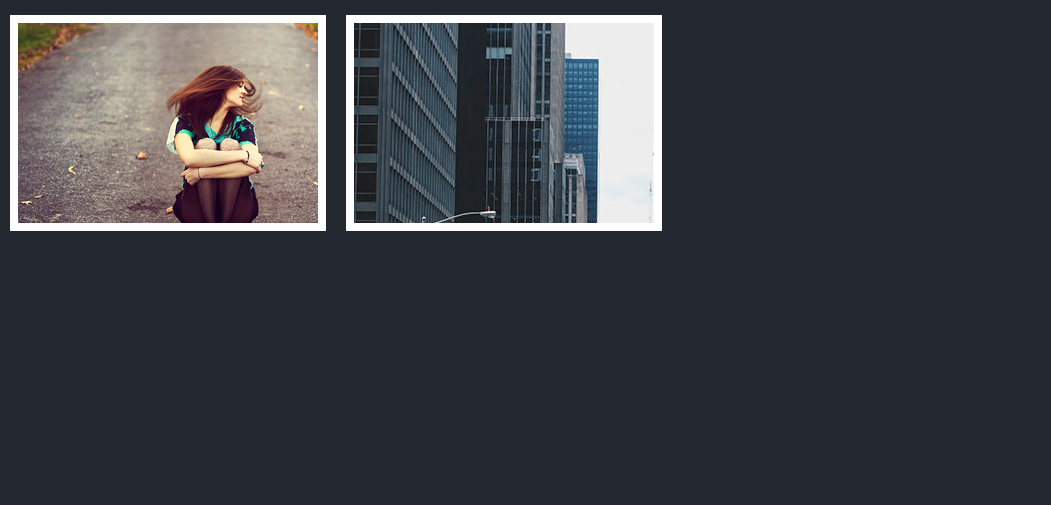
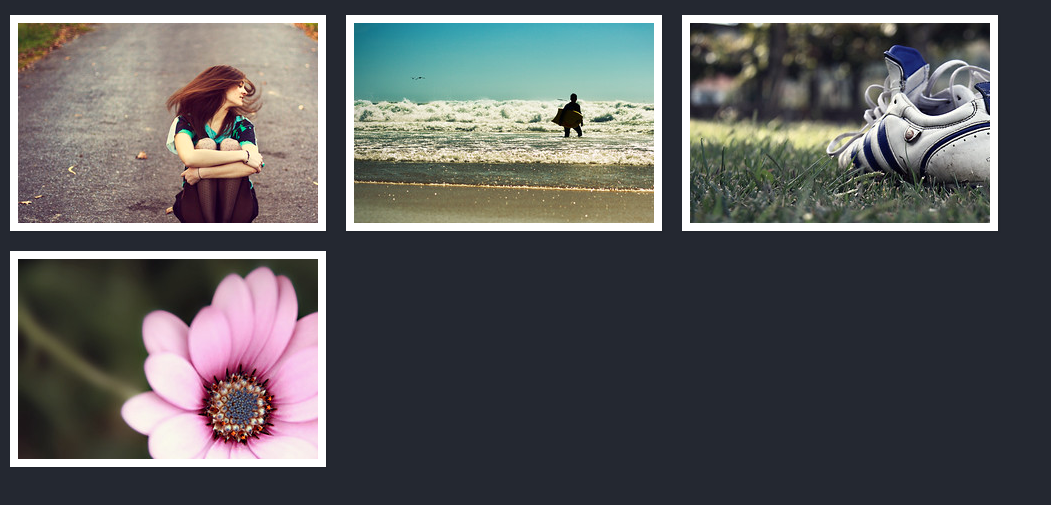
Before and after one commit to kevSchmidt/transitions-css, a website: page src/pages/share.html in a window 1280 px wide. Shown: the part 77-582 px from the top of the page, without its empty margins (0-1051 px from the left). Drawn offline with nearby package versions, Linux system fonts and the light colour scheme; files that its build step writes are made by us from their sources.

Commit message:
thumbnail working

```diff
--- a/src/share.html
+++ b/src/pages/share.html
@@ -4,7 +4,7 @@
     <meta charset="UTF-8" />
     <meta name="viewport" content="width=device-width, initial-scale=1.0" />
     <title>CSS ANIMATIONS</title>
-    <link rel="stylesheet" href="./styles/style.css" />
+    <link rel="stylesheet" href="../styles/style.css" />
     <!-- SVGBOX: https://svgbox.net/iconsets -->
   </head>
 
@@ -12,6 +12,7 @@
     <!-- Like Page Transition -->
     <div class="transition transition--like is-active"></div>
 
+    <!-- Navigation -->
     <header>
       <img
         class="activator"
@@ -23,7 +24,7 @@
       <nav>
         <ul>
           <li>
-            <a href="./index.html" class="anchors-link">
+            <a href="../index.html" class="anchors-link">
               <img
                 src="//s.svgbox.net/hero-outline.svg?fill=805ad5#home"
                 alt="home-icon"
@@ -66,38 +67,47 @@
       </nav>
     </header>
 
+    <!-- Content -->
     <main>
       <div id="grid" class="main">
+        <!-- image 1 -->
         <div class="view">
           <div class="view-back">
             <span data-icon="A">566</span>
             <span data-icon="B">124</span>
             <a
               href="http://www.flickr.com/photos/ag2r/5439506585/in/photostream"
-              >→</a
             >
+              →
+            </a>
           </div>
-          <div class="slice s1" style="background-image: url(./images/2.jpg)">
+          <div
+            class="slice s1"
+            style="background-image: url(../images/girl.jpg)"
+          >
             <span class="overlay"></span>
 
-            <div class="slice s2" style="background-image: url(./images/2.jpg)">
+            <div
+              class="slice s2"
+              style="background-image: url(../images/girl.jpg)"
+            >
               <span class="overlay"></span>
 
               <div
                 class="slice s3"
-                style="background-image: url(./images/2.jpg)"
+                style="background-image: url(../images/girl.jpg)"
               >
                 <span class="overlay"></span>
 
                 <div
                   class="slice s4"
-                  style="background-image: url(./images/2.jpg)"
+                  style="background-image: url(../images/girl.jpg)"
                 >
                   <span class="overlay"></span>
 
                   <div
                     class="slice s5"
-                    style="background-image: url(./images/2.jpg)"
+                    style="background-image: url(../images/girl.jpg)"
                   >
                     <span class="overlay"></span>
                   </div>
@@ -114,39 +124,152 @@
 
         <!-- ... -->
 
+        <!-- image 2 -->
         <div class="view">
           <div class="view-back">
-            <span data-icon="A">566</span>
-            <span data-icon="B">124</span>
+            <span data-icon="A">854</span>
+            <span data-icon="B">251</span>
             <a
               href="http://www.flickr.com/photos/ag2r/5439506585/in/photostream"
-              >→</a
             >
+              →
+            </a>
           </div>
-          <div class="slice s1" style="background-image: url(./images/ny.jpg)">
+          <div
+            class="slice s1"
+            style="background-image: url(../images/surfer.jpg)"
+          >
             <span class="overlay"></span>
 
             <div
               class="slice s2"
-              style="background-image: url(./images/ny.jpg)"
+              style="background-image: url(../images/surfer.jpg)"
             >
               <span class="overlay"></span>
 
               <div
                 class="slice s3"
-                style="background-image: url(./images/ny.jpg)"
+                style="background-image: url(../images/surfer.jpg)"
               >
                 <span class="overlay"></span>
 
                 <div
                   class="slice s4"
-                  style="background-image: url(./images/ny.jpg)"
+                  style="background-image: url(../images/surfer.jpg)"
                 >
                   <span class="overlay"></span>
 
                   <div
                     class="slice s5"
-                    style="background-image: url(./images/ny.jpg)"
+                    style="background-image: url(../images/surfer.jpg)"
+                  >
+                    <span class="overlay"></span>
+                  </div>
+                  <!-- /s5 -->
+                </div>
+                <!-- /s4 -->
+              </div>
+              <!-- /s3 -->
+            </div>
+            <!-- /s2 -->
+          </div>
+          <!-- /s1 -->
+        </div>
+
+        <!-- ... -->
+
+        <!-- image 3 -->
+        <div class="view">
+          <div class="view-back">
+            <span data-icon="A">222</span>
+            <span data-icon="B">268</span>
+            <a
+              href="http://www.flickr.com/photos/ag2r/5439506585/in/photostream"
+            >
+              →
+            </a>
+          </div>
+          <div
+            class="slice s1"
+            style="background-image: url(../images/basket.jpg)"
+          >
+            <span class="overlay"></span>
+
+            <div
+              class="slice s2"
+              style="background-image: url(../images/basket.jpg)"
+            >
+              <span class="overlay"></span>
+
+              <div
+                class="slice s3"
+                style="background-image: url(../images/basket.jpg)"
+              >
+                <span class="overlay"></span>
+
+                <div
+                  class="slice s4"
+                  style="background-image: url(../images/basket.jpg)"
+                >
+                  <span class="overlay"></span>
+
+                  <div
+                    class="slice s5"
+                    style="background-image: url(../images/basket.jpg)"
+                  >
+                    <span class="overlay"></span>
+                  </div>
+                  <!-- /s5 -->
+                </div>
+                <!-- /s4 -->
+              </div>
+              <!-- /s3 -->
+            </div>
+            <!-- /s2 -->
+          </div>
+          <!-- /s1 -->
+        </div>
+
+        <!-- ... -->
+
+        <!-- image 4 -->
+        <div class="view">
+          <div class="view-back">
+            <span data-icon="A">014</span>
+            <span data-icon="B">272</span>
+            <a
+              href="http://www.flickr.com/photos/ag2r/5439506585/in/photostream"
+            >
+              →
+            </a>
+          </div>
+          <div
+            class="slice s1"
+            style="background-image: url(../images/flower.jpg)"
+          >
+            <span class="overlay"></span>
+
+            <div
+              class="slice s2"
+              style="background-image: url(../images/flower.jpg)"
+            >
+              <span class="overlay"></span>
+
+              <div
+                class="slice s3"
+                style="background-image: url(../images/flower.jpg)"
+              >
+                <span class="overlay"></span>
+
+                <div
+                  class="slice s4"
+                  style="background-image: url(../images/flower.jpg)"
+                >
+                  <span class="overlay"></span>
+
+                  <div
+                    class="slice s5"
+                    style="background-image: url(../images/flower.jpg)"
                   >
                     <span class="overlay"></span>
                   </div>
@@ -175,6 +298,6 @@
       crossorigin="anonymous"
     ></script>
 
-    <script src="./scripts/index.js"></script>
+    <script src="../scripts/index.js"></script>
   </body>
 </html>
--- a/src/scripts/index.js
+++ b/src/scripts/index.js
@@ -6,7 +6,7 @@ var timeLine = gsap.timeline({ defaults: { ease: "power2.inOut" } });
 // create a toggle variable
 var toggle = false;
 
-// timeline animation: we use <to> instead of <from> (we're going TO the value we specify)
+// timeline animation: we use <to> instead of <from> (we're going TO the value we specify).
 timeLine.to(".activator", {
   background: "#805ad5",
   borderRadius: "5em 0 0 5em",
@@ -59,7 +59,7 @@ window.onload = () => {
   }
 };
 
-// ======== THUMBNAIL HOVER FUNCTION ===
+// ======== 3D THUMBNAIL HOVER EFFECT ===
 $.fn.hoverfold = function (args) {
   this.each(function () {
     $(this)
--- /dev/null
+++ b/src/scss/fallback.scss
@@ -0,0 +1,10 @@
+// In case we see that a browser does not support all those fancy 3D properties, we’ll simply load an additional stylesheet called fallback.css:
+.view {
+  overflow: hidden;
+  &:hover img {
+    left: -85px;
+  }
+  div.view-back {
+    background: #666;
+  }
+}
--- a/src/scss/main.scss
+++ b/src/scss/main.scss
@@ -1,5 +1,6 @@
 @import "./transitions.scss";
 @import "./thumbnail.scss";
+// @import "./fallback.scss";
 
 * {
   margin: 0;
--- a/src/scss/thumbnail.scss
+++ b/src/scss/thumbnail.scss
@@ -1,3 +1,5 @@
+// ======== 3D THUMBNAIL HOVER EFFECT ===
+
 // Let’s define the style for the view divisions. What’s important here is that we add perspective:
 .view {
   width: 300px;
@@ -6,13 +8,11 @@
   float: left;
   position: relative;
   border: 8px solid #fff;
-  box-shadow: 1px 1px 2px rgba(0, 0, 0, 0.05);
+  box-shadow: 1px 1px 2px rgba(0, 0, 0, 0.15);
   background: #333;
   perspective: 500px;
-}
-
   // The slices will need some 3D properties and a transition:
-.view .slice {
+  .slice {
     width: 60px;
     height: 100%;
     z-index: 100;
@@ -20,8 +20,9 @@
     transform-origin: left center;
     transition: transform 150ms ease-in-out;
   }
+}
 
-// The part of the description that get’s revealed when we push the slices to the side will have the following style:
+// The description that is revealed when we push the slices to the side will have the following style:
 .view div.view-back {
   width: 50%;
   height: 100%;
@@ -40,14 +41,13 @@
   text-align: right;
   font-size: 16px;
   color: rgba(255, 255, 255, 0.6);
+  &:first-child {
+    padding-top: 20px;
   }
-
-.view-back span:first-child {
-  padding-top: 20px;
 }
 
 .view-back a {
-  display: bock;
+  display: block;
   font-size: 18px;
   color: rgba(255, 255, 255, 0.4);
   position: absolute;
@@ -60,11 +60,10 @@
   line-height: 22px;
   text-align: center;
   font-weight: 700;
-}
-
-.view-back a:hover {
+  &:hover {
     color: #fff;
     border-color: #fff;
+  }
 }
 
 // For the icon before the spans we’ll use an icon font that we’ve created with Fontello.
@@ -124,23 +123,10 @@
   transition: left 0.3s ease-in-out;
 }
 
-// In case we see that a browser does not support all those fancy 3D properties, we’ll simply load an additional stylesheet called fallback.css which will have the following content:
-// .view {
-//   overflow: hidden;
-// }
-
-// .view:hover img {
-//   left: -85px;
-// }
-
-// .view div.view-back {
-//   background: #666;
-// }
-
 // This will make the image slide to the left when we hover. For this example we will want to create a folding effect.
 // For that we’ll adjust the perspective value of the view division and the transition for all the divisions:
 .view {
-  perspective: 650px;
+  perspective: 600px;
 }
 
 .view div {
@@ -148,6 +134,10 @@
 }
 
 // The second, third, forth and fifth slice will be translated and rotated in 3D, creating the fold effect:
+// Each of these slices will be moved to the left. It should be the value of their widths but we want to avoid showing a little gap, so we use 59px.
+// The second slice will be rotated -45 degrees, making it turn towards the left.
+// The forth slice rotates the other way and the third and fifth will both rotate 90 degrees.
+// Remember, we are in a nested structure. Once we rotate a parent, the children will all be rotated.
 .view:hover .s2 {
   transform: translate3d(59px, 0, 0) rotate3d(0, 1, 0, -45deg);
 }
@@ -158,10 +148,6 @@
 .view:hover .s4 {
   transform: translate3d(59px, 0, 0) rotate3d(0, 1, 0, -90deg);
 }
-
-// Each of these slices will be moved to the left. It should be the value of their widths but we want to avoid showing a little gap, so we use 59px.
-// The second slice will be rotated -45 degrees, making it turn towards the left. The forth slice rotates the other way and the third and fifth will both rotate 90 degrees.
-// Remember, we are in a nested structure. Once we rotate a parent, the children will all be rotated.
 
 // To make things look a bit more realistic, we’ll add some gradients to the overlays:
 .view .s2 > .overlay {
@@ -196,7 +182,7 @@
   );
 }
 
-// The detail part of the thumbnail that get’s revealed when we hover, will also have a background gradient, since we want to simulate a shadow falling on it:
+// The detail part of the thumbnail that is revealed when we hover, will also have a background gradient, since we want to simulate a shadow falling on it:
 .view div.view-back {
   background: linear-gradient(to right, #0a0a0a 0%, #666666 100%);
 }
```
Also changed, not shown: src/index.html (+6 -4 lines), src/pages/chat.html (renamed from src/chat.html, +5 -3 lines), src/pages/download.html (renamed from src/download.html, +5 -3 lines), src/pages/like.html (renamed from src/like.html, +5 -3 lines), src/scss/transitions.scss (+4 -4 lines), src/images/basket.jpg (added), src/images/flower.jpg (added), src/images/girl.jpg (renamed from src/images/2.jpg), src/images/ny.jpg (deleted), src/images/surfer.jpg (added). Lines whose indentation alone changed are shown as unchanged.
